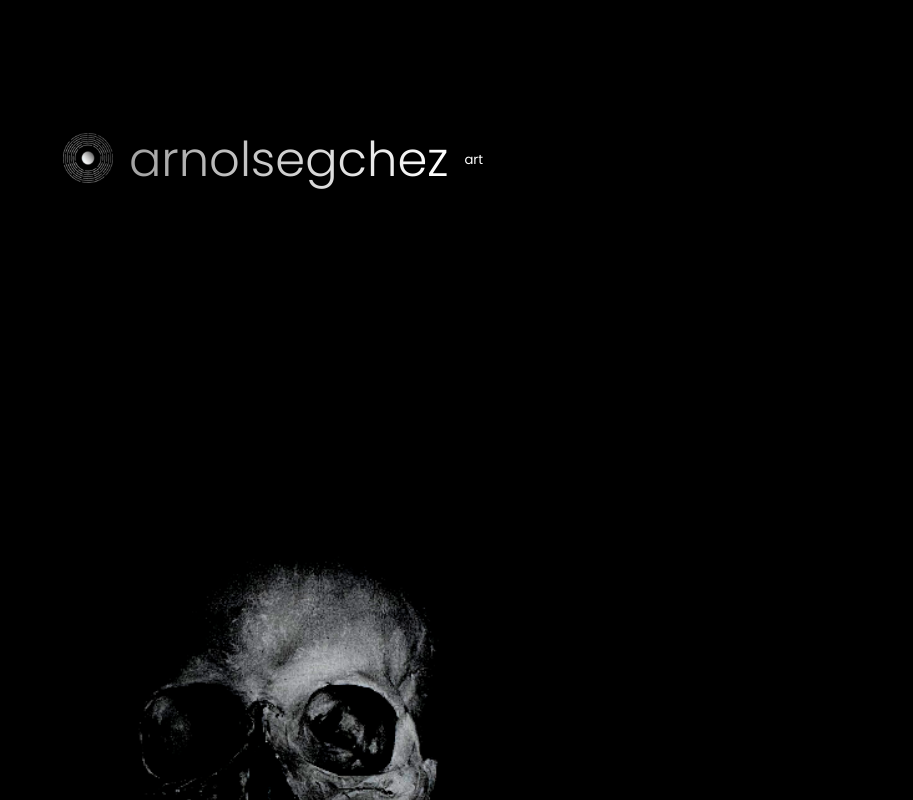
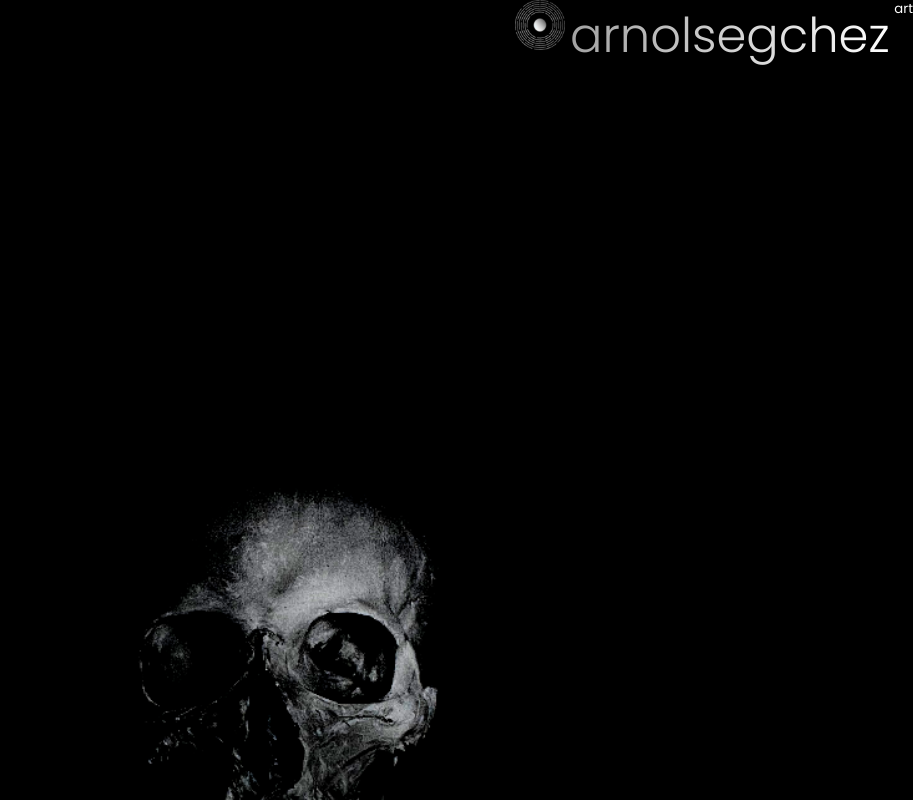
Before and after one commit to alejandroperezasturias/ArnoldSanchezArt, a React (Create React App) app: page / in a window 1280 px wide. Shown: the top 800 px of the page, without its empty margins (367-1280 px from the left). Built offline with nearby package versions, Linux system fonts and the light colour scheme.

Commit message:
fix skull

```diff
--- a/src/App.css
+++ b/src/App.css
@@ -203,7 +203,8 @@ h1 {
 
 .hero-logo {
 	height: 40vh;
-	--split-spacer: 1rem;
+	justify-content: flex-end;
+	--split-spacer: 0.3rem;
 }
 
 .hero-image img {
--- a/src/App.js
+++ b/src/App.js
@@ -60,7 +60,7 @@ function App() {
 				<a
 					href="http://localhost:3001/"
 					aria-label="acme home page"
-					className={'hero-logo split center-center'}
+					className={'hero-logo split '}
 				>
 					<div>
 						<img src={logo} alt="logo"></img>
@@ -72,7 +72,7 @@ function App() {
 					<p style={{ color: 'var(--clr-neutral-100)' }}>art</p>
 				</a>
 				<div ref={ref} style={{ zIndex: 0, position: 'relative' }}>
-					<div style={{ height: '14vh' }}></div>
+					<div style={{ height: '5vh' }}></div>
 					<div className={'hero-image'}>
 						<motion.img style={{ scale, opacity }} src={skull}></motion.img>
 					</div>
```
Also changed, not shown: 1 other file (tests, documents, lock files or other folders).
